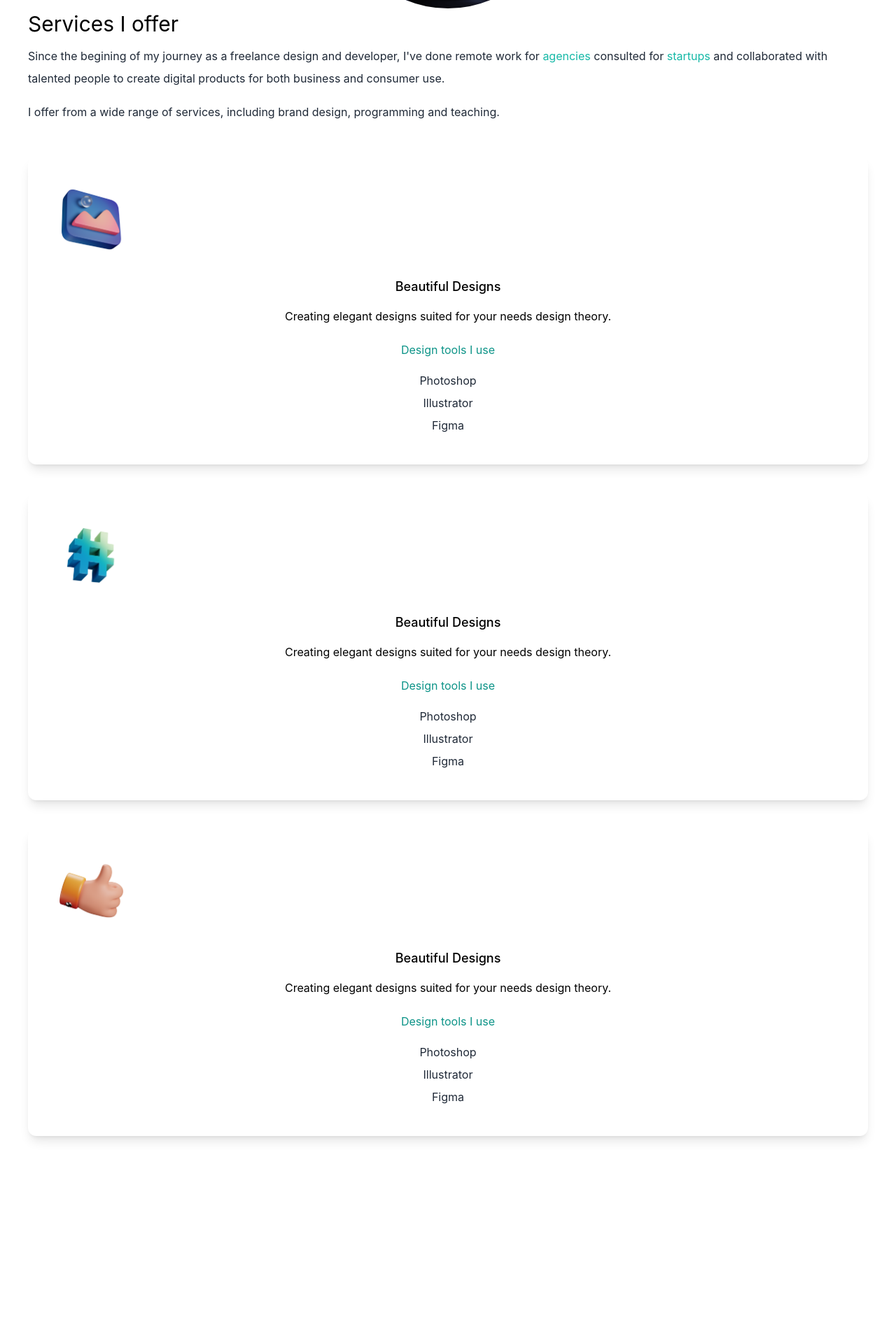
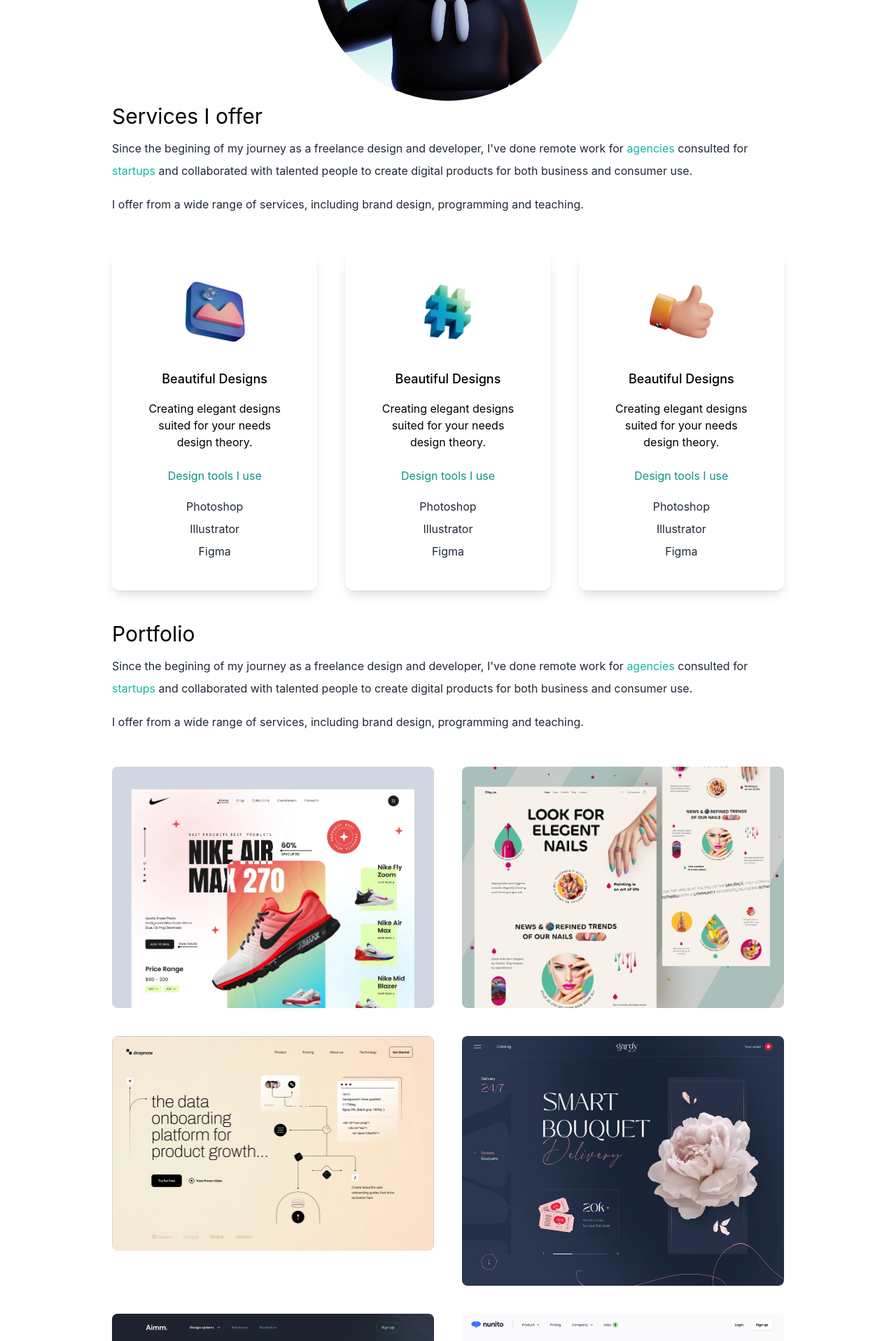
Before and after one commit to marcinnnnb/react-tailwind-portfolio, a Next.js app: page / in a window 1280 px wide. Shown: the part 880-2797 px from the top of the page at 70% size. Before the commit the page ends 2544 px from the top, so only its background shows below. Built offline with nearby package versions, Linux system fonts and the light colour scheme.

Commit message:
feature: dark mode & portfolio section

```diff
--- a/pages/index.js
+++ b/pages/index.js
@@ -6,23 +6,32 @@
 import design from '../public/design.png';
 import code from '../public/code.png';
 import consulting from '../public/consulting.png';
+import web1 from '../public/web1.png';
+import web2 from '../public/web2.png';
+import web3 from '../public/web3.png';
+import web4 from '../public/web4.png';
+import web5 from '../public/web5.png';
+import web6 from '../public/web6.png';
+import { useState } from 'react';
 
 export default function Home() {
+  const [darkMode, setDarkMode] = useState(false);
+
   return (
-    <div>
+    <div className={darkMode ? 'dark' : ''}>
       <Head>
         <title>Dimitri Marco Portfolio</title>
         <meta name="description" content="Generated by create next app" />
         <meta name="viewport" content="width=device-width, initial-scale=1" />
         <link rel="icon" href="/favicon.ico" />
       </Head>
-      <main className="bg-white px-10 ">
+      <main className="bg-white px-10 md:px-20 lg:px-40 dark:bg-gray-900">
         <section className="min-h-screen">
           <nav className="py-10 mb-12 flex justify-between">
             <h1 className="text-xl font-burtons">developedbyed</h1>
             <ul className="flex items-center">
               <li>
-                <BsFillMoonStarsFill className="cursor-pointer text-2xl" />
+                <BsFillMoonStarsFill onClick={() => setDarkMode(!darkMode)} className="cursor-pointer text-2xl" />
               </li>
               <li>
                 <a className="bg-gradient-to-r from-cyan-500 to-teal-500 text-white px-4 py-2 rounded-md ml-8" href="#">
@@ -32,9 +41,9 @@
             </ul>
           </nav>
           <div className="text-center p-10">
-            <h2 className="text-5xl py-2 text-teal-600 font-medium">Dimitri Marco</h2>
-            <h3 className="text-2xl py-2">Developer and designer.</h3>
-            <p className="text-md py-5 leading-8 text-gray-800">
+            <h2 className="text-5xl py-2 text-teal-600 font-medium md:text-6xl">Dimitri Marco</h2>
+            <h3 className="text-2xl py-2 md:text-3xl">Developer and designer.</h3>
+            <p className="text-md py-5 leading-8 text-gray-800 md:text-xl max-w-lg mx-auto">
               Freelancer providing services for programming and design content needs. Join me down below and let&apos;s
               get cracking!
             </p>
@@ -44,7 +53,7 @@
             <AiFillLinkedin />
             <AiFillYoutube />
           </div>
-          <div className="relative mx-auto bg-gradient-to-b from-teal-500 rounded-full w-80 h-80 mt-20 overflow-hidden">
+          <div className="relative mx-auto bg-gradient-to-b from-teal-500 rounded-full w-80 h-80 mt-20 overflow-hidden md:h-96 md:w-96">
             <Image src={deved} layout="fill" objectFit="cover" alt="Image of Ed" />
           </div>
         </section>
@@ -61,9 +70,9 @@
               I offer from a wide range of services, including brand design, programming and teaching.
             </p>
           </div>
-          <div>
-            <div className="text-center shadow-lg p-10 rounded-xl my-10">
-              <Image src={design} width={100} height={100} alt="deign image" />
+          <div className="lg:flex gap-10">
+            <div className="text-center shadow-lg p-10 rounded-xl my-10 dark:bg-white">
+              <Image src={design} width={100} height={100} alt="alt img" className="m-auto" />
               <h3 className="text-lg font-medium pt-8 pb-2">Beautiful Designs</h3>
               <p className="py-2">Creating elegant designs suited for your needs design theory.</p>
               <h4 className="py-4 text-teal-600">Design tools I use</h4>
@@ -71,8 +80,8 @@
               <p className="text-gray-800 py-1">Illustrator</p>
               <p className="text-gray-800 py-1">Figma</p>
             </div>
-            <div className="text-center shadow-lg p-10 rounded-xl my-10">
-              <Image src={code} width={100} height={100} alt="deign image" />
+            <div className="text-center shadow-lg p-10 rounded-xl my-10 dark:bg-white">
+              <Image src={code} width={100} height={100} alt="deign image" className="m-auto" />
               <h3 className="text-lg font-medium pt-8 pb-2">Beautiful Designs</h3>
               <p className="py-2">Creating elegant designs suited for your needs design theory.</p>
               <h4 className="py-4 text-teal-600">Design tools I use</h4>
@@ -80,8 +89,8 @@
               <p className="text-gray-800 py-1">Illustrator</p>
               <p className="text-gray-800 py-1">Figma</p>
             </div>
-            <div className="text-center shadow-lg p-10 rounded-xl my-10">
-              <Image src={consulting} width={100} height={100} alt="deign image" />
+            <div className="text-center shadow-lg p-10 rounded-xl my-10 dark:bg-white">
+              <Image src={consulting} width={100} height={100} alt="deign image" className="m-auto" />
               <h3 className="text-lg font-medium pt-8 pb-2">Beautiful Designs</h3>
               <p className="py-2">Creating elegant designs suited for your needs design theory.</p>
               <h4 className="py-4 text-teal-600">Design tools I use</h4>
@@ -91,6 +100,82 @@
             </div>
           </div>
         </section>
+        <section>
+          <div>
+            <h3 className="text-3xl py-1">Portfolio</h3>
+            <p className="text-md py-2 leading-8 text-gray-800">
+              Since the begining of my journey as a freelance design and developer, I&apos;ve done remote work for
+              <span className="text-teal-500"> agencies </span>consulted for
+              <span className="text-teal-500"> startups </span> and collaborated with talented people to create digital
+              products for both business and consumer use.
+            </p>
+            <p className="text-md py-2 leading-8 text-gray-800">
+              I offer from a wide range of services, including brand design, programming and teaching.
+            </p>
+          </div>
+          <div className="flex flex-col gap-10 py-10 lg:flex-row lg:flex-wrap">
+            <div className="basis-1/3 flex-1">
+              <Image
+                src={web1}
+                className="rounded-lg object-cover"
+                width={'100%'}
+                height={'100%'}
+                layout="responsive"
+                alt="web1"
+              />
+            </div>
+            <div className="basis-1/3 flex-1">
+              <Image
+                src={web2}
+                className="rounded-lg object-cover"
+                width={'100%'}
+                height={'100%'}
+                layout="responsive"
+                alt="web1"
+              />
+            </div>
+            <div className="basis-1/3 flex-1">
+              <Image
+                src={web3}
+                className="rounded-lg object-cover"
+                width={'100%'}
+                height={'100%'}
+                layout="responsive"
+                alt="web1"
+              />
+            </div>
+            <div className="basis-1/3 flex-1">
+              <Image
+                src={web4}
+                className="rounded-lg object-cover"
+                width={'100%'}
+                height={'100%'}
+                layout="responsive"
+                alt="web1"
+              />
+            </div>
+            <div className="basis-1/3 flex-1">
+              <Image
+                src={web5}
+                className="rounded-lg object-cover"
+                width={'100%'}
+                height={'100%'}
+                layout="responsive"
+                alt="web1"
+              />
+            </div>
+            <div className="basis-1/3 flex-1">
+              <Image
+                src={web6}
+                className="rounded-lg object-cover"
+                width={'100%'}
+                height={'100%'}
+                layout="responsive"
+                alt="web1"
+              />
+            </div>
+          </div>
+        </section>
       </main>
     </div>
   );
--- a/tailwind.config.js
+++ b/tailwind.config.js
@@ -1,5 +1,6 @@
 /** @type {import('tailwindcss').Config} */
 module.exports = {
+  darkMode: 'class',
   content: ['./pages/**/*.{js, ts, jsx, tsx}', './components/**/*.{js,ts,jsx,tsx}'],
   theme: {
     extend: {
```
